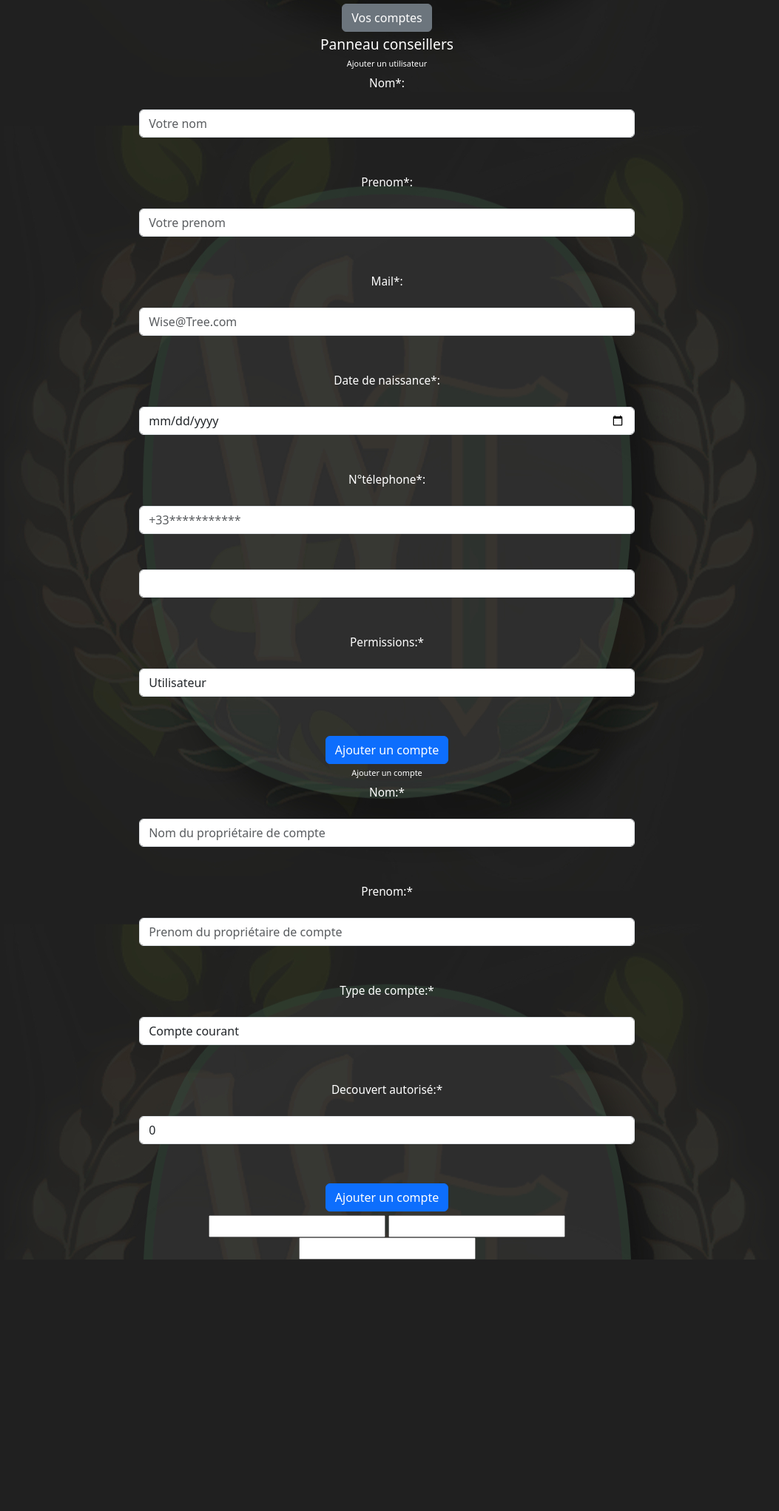
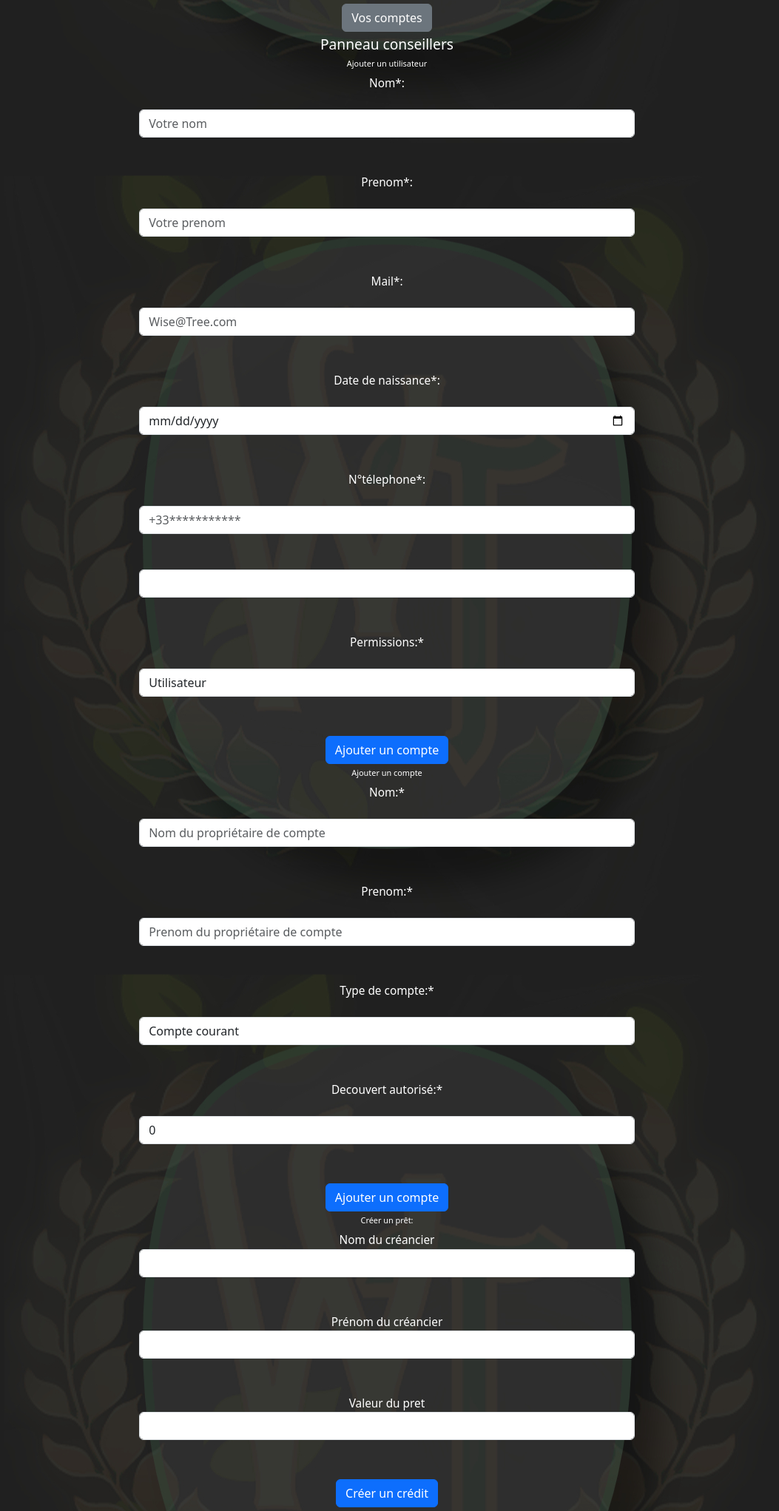
Before and after one commit to LZonca/WiseTreeBanque, a PHP site: page /pannelconseiller.php in a window 1280 px wide. Shown: the whole page at 74% size, without its empty margins (117-1170 px from the left). Before the commit the page ends 1703 px from the top, so only its background shows below. Run offline with PHP 8.4, Linux system fonts and the light colour scheme; data comes from the database, SQL or seed files in the repository.

Commit message:
bastinou ajout du pret

```diff
--- a/pannelconseiller.php
+++ b/pannelconseiller.php
@@ -336,11 +336,16 @@ function verifnewuser()
 
 					<button name="addcompte" class="btn btn-primary">Ajouter un compte</button>
 				</form>
+                <h2>Créer un prêt: </h2>
                 <form action='pannelconseiller.php' method="POST">
-                    <input type='text' name='nompret'>
-                    <input type='text' name='prenompret'>
-                    <input type='text' name="valeur">
-
+                    <label for="nompret">Nom du créancier</label>
+                    <input type='text' name='nompret' class="form-control"><br><br>
+                    <label for="prenompret">Prénom du créancier</label>
+                    <input type='text' name='prenompret' class="form-control"><br><br>
+                    <label for="valeurpret">Valeur du pret</label>
+                    <input type='text' name="valeurpret" class="form-control"><br><br>
+                    <button name="addpret" class="btn btn-primary">Créer un crédit</button>
+                </form>
 
 			</div>
         </div>
```
